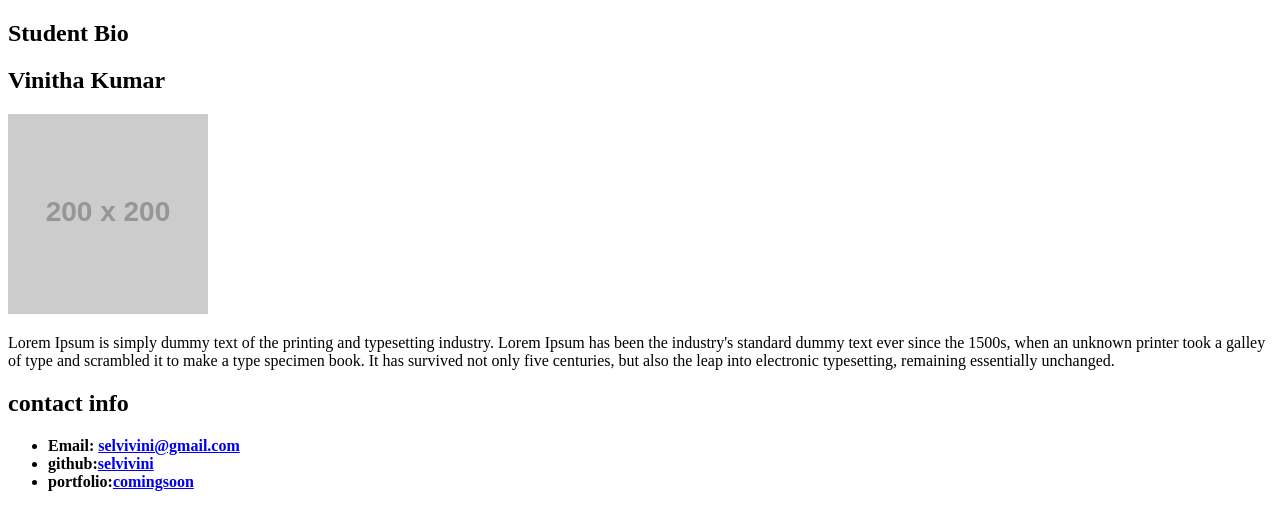
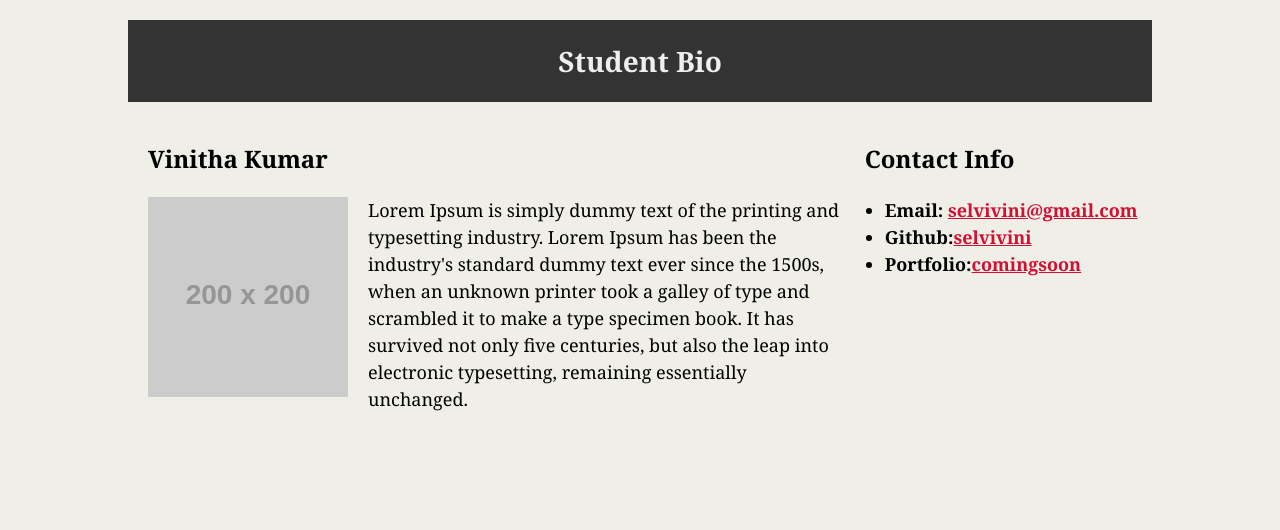
Before and after one commit to selvivini/demo-ku, a plain HTML site: page html-files/index.html in a window 1280 px wide. Drawn offline with Linux system fonts and the light colour scheme; placeholder pictures from the web are drawn by us.

Commit message:
css added

```diff
--- a/html-files/index.html
+++ b/html-files/index.html
@@ -3,30 +3,33 @@
     <meta charset="UTF-8">
     <head>
         <title>student bio></title>
-    </head>
+        <link rel="stylesheet" href="../styles/styles.css"/>
+        </head>
     <body>
-        <section>
-            <h1 >Student Bio</h1>
-        </section>
-        <section>
-            <h2> Vinitha Kumar</h2>
+        <div class="container">
+        <header>
+        <h1 >Student Bio</h1>
+        </header>
+
+        <section class="main-bio">
+        <h2> Vinitha Kumar</h2>
+        <img src="https://placehold.it/200x200" class="bio-image">
+
+        <p>Lorem Ipsum is simply dummy text of the printing and typesetting industry. Lorem Ipsum has been the industry's standard dummy text ever since the 1500s, when an unknown printer took a galley of type and scrambled it to make a type specimen book. It has survived not only five centuries, but also the leap into electronic typesetting, remaining essentially unchanged.</p>
+
         </section>
 
-        <img src="https://placehold.it/200x200">
-       <section>
-        <p>Lorem Ipsum is simply dummy text of the printing and typesetting industry. Lorem Ipsum has been the industry's standard dummy text ever since the 1500s, when an unknown printer took a galley of type and scrambled it to make a type specimen book. It has survived not only five centuries, but also the leap into electronic typesetting, remaining essentially unchanged.</p>
-       </section>
-
-      <section>
-        <h2> contact info</h2>
+       <section class="contact-info">
+        <h2> Contact Info</h2>
+       <ul>
+        <li><strong>Email: <a href="#"> selvivini@gmail.com</a></strong></li>
+        <li><strong>Github:<a href="#">selvivini</a></strong></li>
+        <li><strong>Portfolio:<a href="#">comingsoon</a></strong> </li>
+    </ul>
       </section>
 
+        </div>
+    </body>
 
-    </body>
-    <ul>
-        <li><strong>Email: <a href="#"> selvivini@gmail.com</a></strong></li>
-        <li><strong>github:<a href="#">selvivini</a></strong></li>
-        <li><strong>portfolio:<a href="#">comingsoon</a></strong> </li>
-    </ul>
 
 </html>
--- /dev/null
+++ b/styles/styles.css
@@ -0,0 +1,54 @@
+body{
+    margin:0;
+    padding:0;
+    background-color:#efeee7;
+    font-family:Georgia, 'Times New Roman', Times, serif;
+    line-height: 1.5;
+}
+
+.container{
+
+   width:1024px;
+   margin:0 auto;
+}
+
+.main-bio{
+    float: left;
+    width: 70%;
+}
+.bio-image{
+    float: left;
+    margin-left: 20px;
+    margin-right: 20px;
+}
+.contact-info{
+    float: left;
+    width: 30%;
+}
+
+
+.header ,h1{
+    font-size: 28px;
+    margin-top: 20px;
+    background-color: #333333;
+    color:#eee;
+    padding: 20px;
+    text-align:center;
+
+}
+
+
+h2{
+
+    font-size: 24px;
+    margin: 20px;
+
+}
+
+
+p,li{
+    font-size:18px;
+    }
+a{
+    color: #d21034;
+}
```
Also changed, not shown: html-files/assets/demo.png (deleted).
